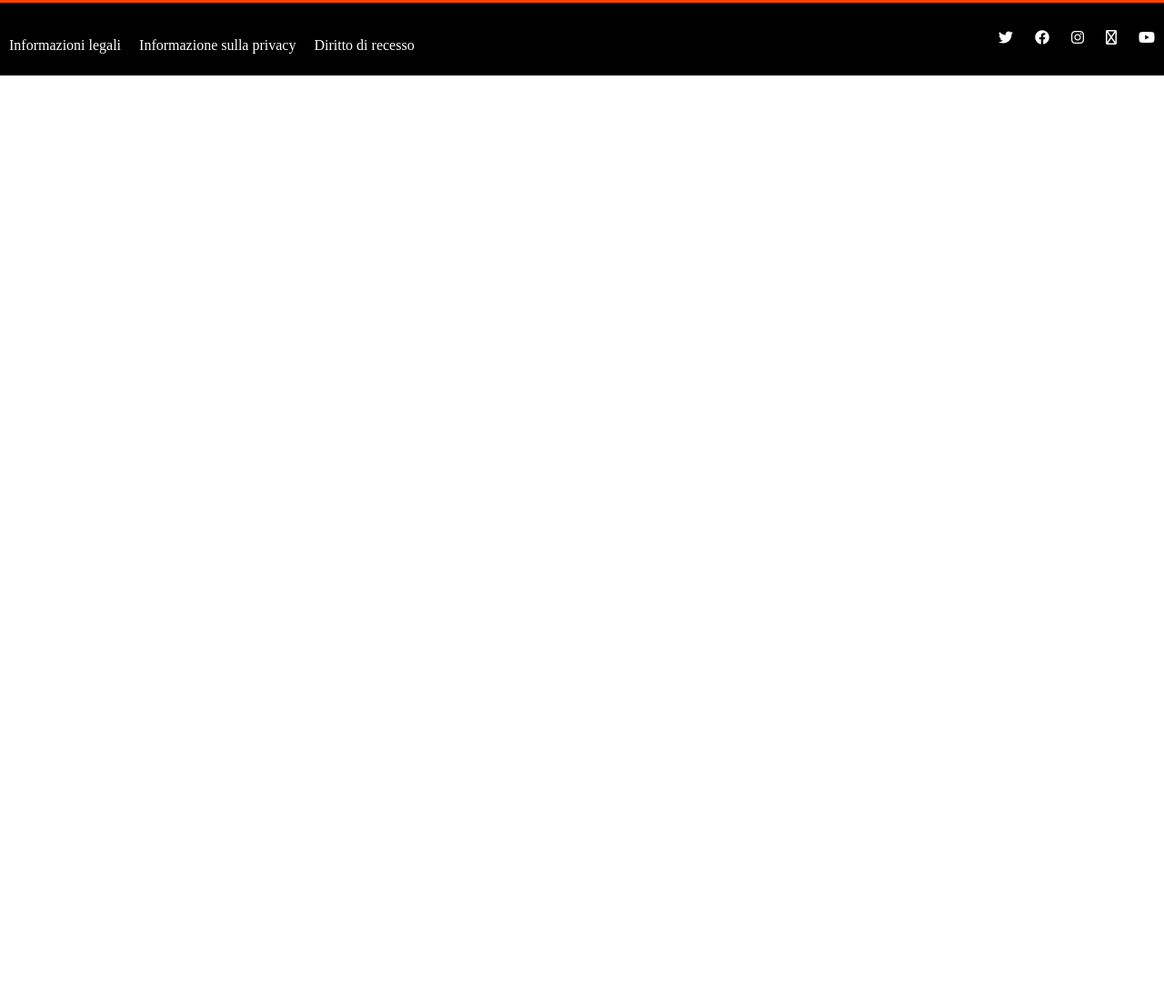
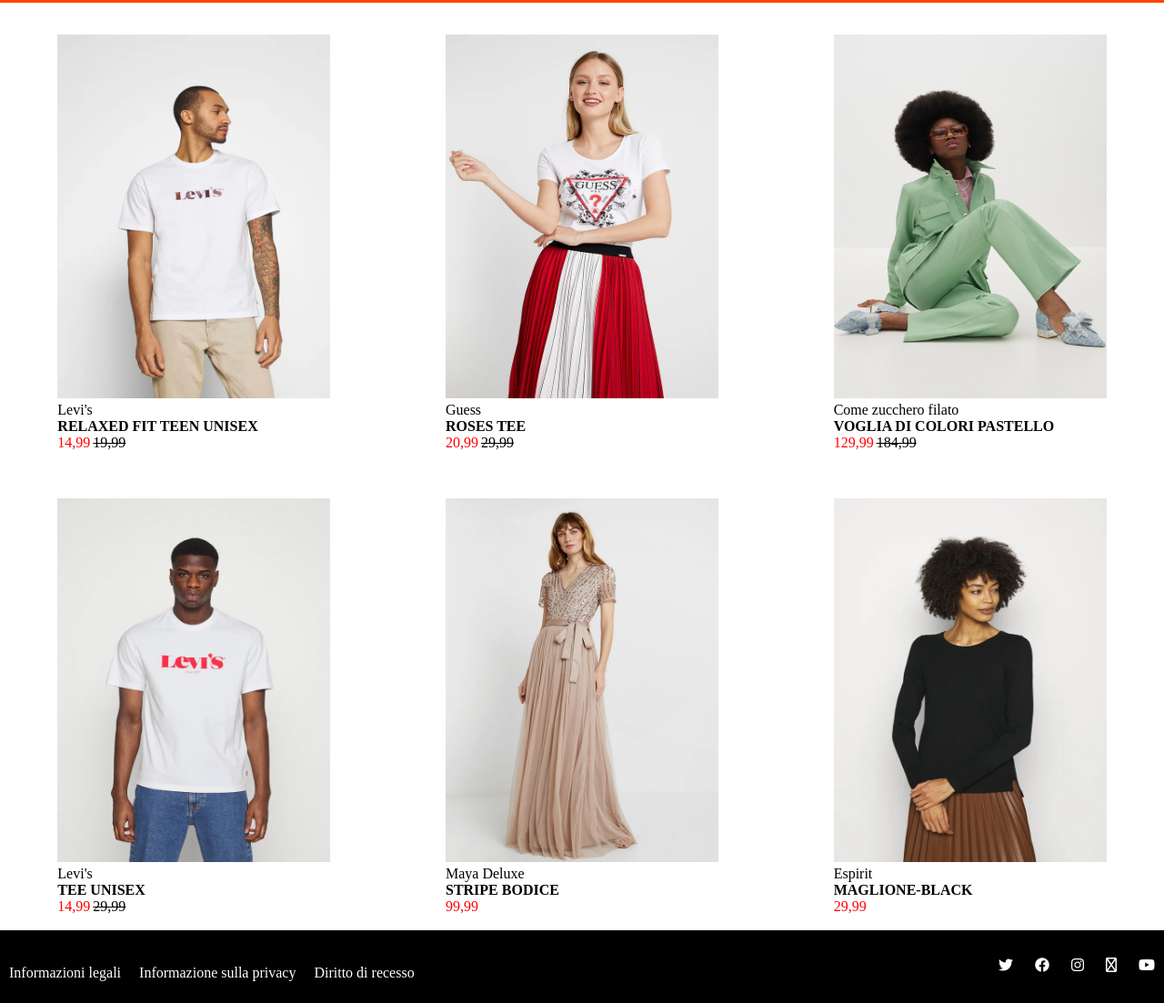
Before and after one commit to Alecpu92/html-css-boolando, a plain HTML site: page index.html in a window 1280 px wide. Shown: the part 67-1170 px from the top of the page at 91% size. Before the commit the page ends 800 px from the top, so only its background shows below. Drawn offline with Linux system fonts and the light colour scheme.

Commit message:
fine head main e footer,

```diff
--- a/css/style.css
+++ b/css/style.css
@@ -32,6 +32,11 @@
     margin: 10px;
     margin-top: 30px;
 }
+section{
+    display: flex;
+    flex-direction: row;
+    justify-content: space-around;
+}
 footer{
     height: 80px;
     width: 100%;
@@ -40,3 +45,18 @@
     flex-direction: row;
     justify-content: space-between;
 }
+.contenitore-immagini{
+    background-color: white;
+    width: 300px;
+    height: 500px;
+    margin: 5px;
+}
+img{
+    width: 300px;
+    height: 400px;
+    margin-top: 30px;
+}
+.sconti{
+    color: red;
+    margin-right: 3px;
+}
--- a/index.html
+++ b/index.html
@@ -34,7 +34,62 @@
 
     </header>
 
+    <!-- inizo main, corpo centrale con foto -->
+
     <main>
+
+        <section>
+            <div class="contenitore-immagini">
+                <img src="img/1.webp" alt="">
+                Levi's
+                <h4>RELAXED FIT TEEN UNISEX</h4>
+                <span class="sconti">14,99</span><s>19,99</s>
+            </div>
+            <div class="contenitore-immagini">
+                <img src="img/2.webp" alt="">
+                Guess
+                <h4>ROSES TEE</h4>
+                <span class="sconti">20,99</span><s>29,99</s>
+            </div>
+            <div class="contenitore-immagini">
+                <img src="img/3.webp" alt="">
+                Come zucchero filato
+                <h4>VOGLIA DI COLORI PASTELLO</h4>
+                <span class="sconti">129,99</span><s>184,99</s>
+
+            </div>
+
+        </section>
+
+        <section>
+            <div class="contenitore-immagini">
+                <img src="img/4.webp" alt="">
+                Levi's
+                <h4>TEE UNISEX</h4>
+                <span class="sconti">14,99</span><s>29,99</s>
+            </div>
+            <div class="contenitore-immagini">
+                <img src="img/5.webp" alt="">
+                Maya Deluxe
+                <h4>STRIPE BODICE</h4>
+                <span class="sconti">99,99</span>
+            </div>
+            <div class="contenitore-immagini">
+                <img src="img/6.webp" alt="">
+                Espirit
+                <h4>MAGLIONE-BLACK</h4>
+                <span class="sconti">29,99</span>
+            </div>
+        </section>
+
+
+
+
+
+
+
+
+
 
 
     </main>
```
